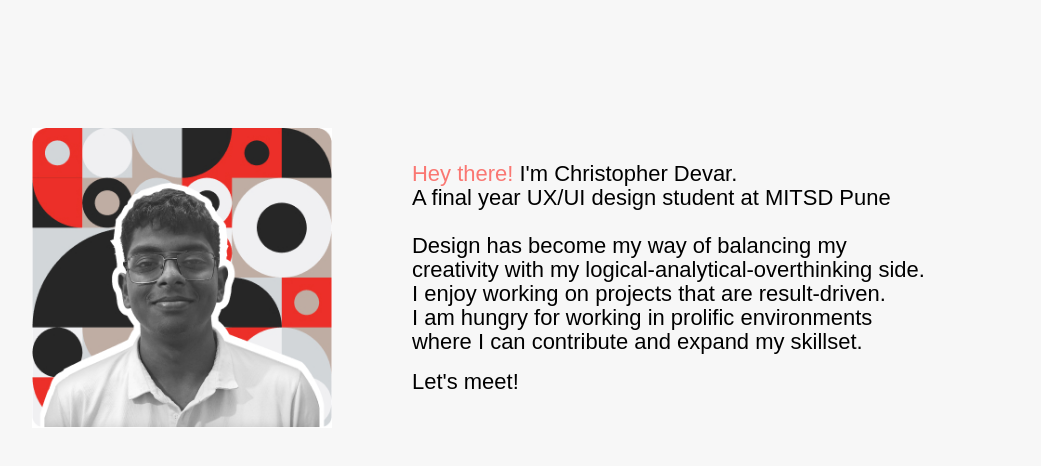
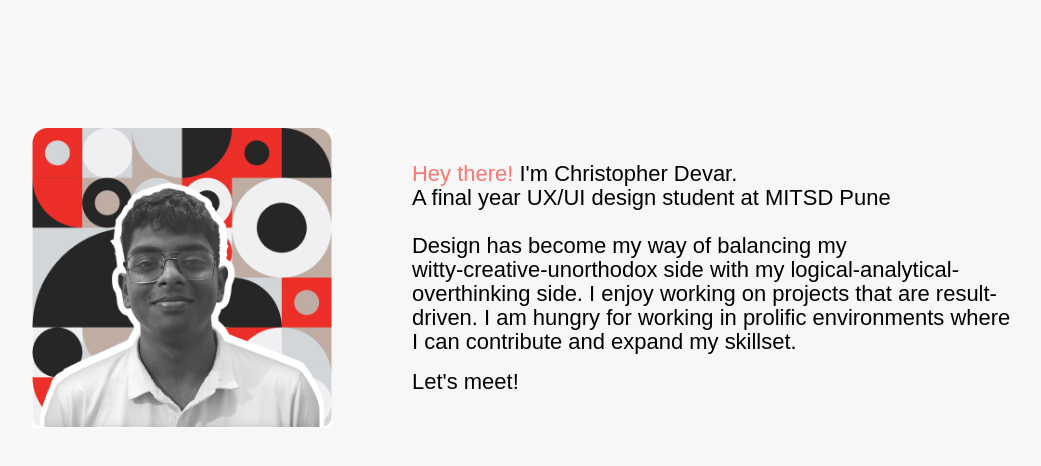
Before and after one commit to FernandezFigo105/Portfolio, a React (Create React App) app: page /About in a window 1280 px wide. Shown: the top 466 px of the page, without its empty margins (118-1159 px from the left). Built offline with nearby package versions, Linux system fonts and the light colour scheme.

Commit message:
witty-creative-unorthodox

```diff
--- a/src/pages/About.js
+++ b/src/pages/About.js
@@ -14,10 +14,10 @@ const About = () => {
           <span className="text-[#FA7772]">Hey there!</span> I'm Christopher Devar.<br />
           A final year UX/UI design student at MITSD Pune
           <br /><br />
-          Design has become my way of balancing my <br />
-          creativity with my logical-analytical-overthinking side. <br />
-          I enjoy working on projects that are result-driven. <br />
-          I am hungry for working in prolific environments <br />
+          Design has become my way of balancing my <br/>
+          witty-creative-unorthodox side with my logical-analytical-overthinking side.
+          I enjoy working on projects that are result-driven.
+          I am hungry for working in prolific environments
           where I can contribute and expand my skillset.
           <div className="mt-4">
             <span>Let's meet!</span>
```
